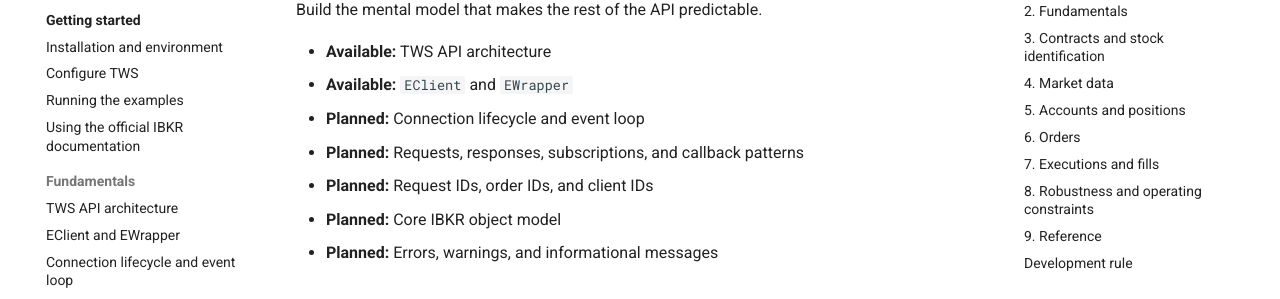
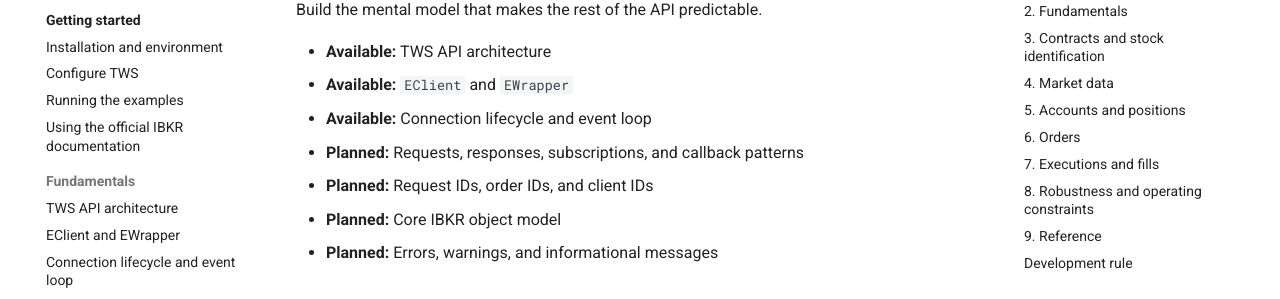
Before and after one commit to Frallmeister/ibkr-tws-api-training, an MkDocs documentation site: the page built from docs/roadmap.md, in a window 1280 px wide and 900 px high, scrolled down 861 px. Shown: the part 151-450 px from the top of the window. Built offline with MkDocs 1.6.1 and Material for MkDocs 9.7.7, drawn with Linux system fonts in a browser that asks for light colours; comment, search, counter and statistics services are not loaded.

Commit message:
docs: mark connection lifecycle available

```diff
--- a/docs/roadmap.md
+++ b/docs/roadmap.md
@@ -28,7 +28,7 @@
 
 - **Available:** TWS API architecture
 - **Available:** `EClient` and `EWrapper`
-- **Planned:** Connection lifecycle and event loop
+- **Available:** Connection lifecycle and event loop
 - **Planned:** Requests, responses, subscriptions, and callback patterns
 - **Planned:** Request IDs, order IDs, and client IDs
 - **Planned:** Core IBKR object model
```
